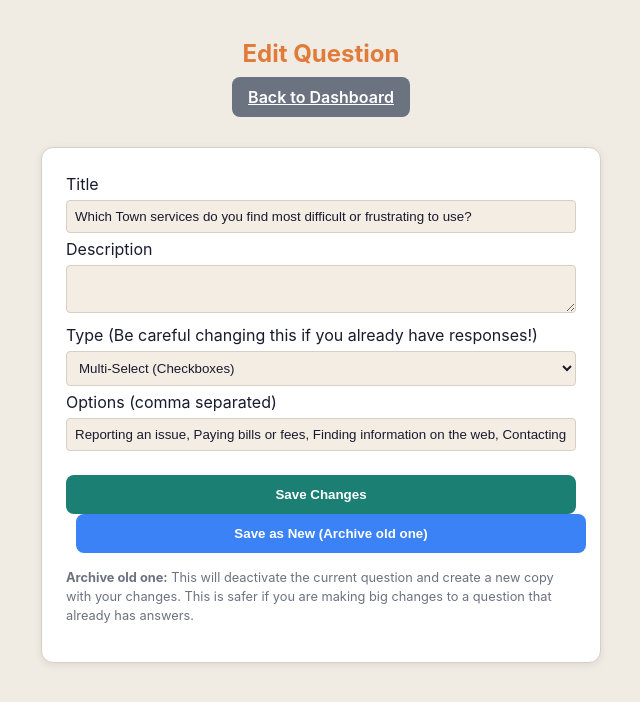
After one commit to Town-of-Apex/Feedback-Management-v2, a Flask app: page /admin/questions/1/edit in a window 1280 px wide. The commit adds this page. Shown: the top 702 px of the page, without its empty margins (319-959 px from the left). Run offline with Flask 3, Linux system fonts and the light colour scheme.

Commit message:
Removed password, updated formatting/design, etc etc

```diff
--- a/app/routes/admin.py
+++ b/app/routes/admin.py
@@ -1,28 +1,18 @@
-from flask import Blueprint, render_template, request, redirect, session, jsonify
+from flask import Blueprint, render_template, request, redirect, session, jsonify, make_response
 import os
+import io
+import csv
 from ..models import Question, Response, db
 
 admin_bp = Blueprint('admin', __name__)
 
 @admin_bp.route('/')
 def dashboard():
-    # Simple hardcoded check for now as per plan
-    if not session.get('is_admin'):
-        return render_template('admin_login.html')
-
     questions = Question.query.order_by(Question.order_index.asc()).all()
     return render_template('admin.html', questions=questions)
 
-@admin_bp.route('/login', methods=['POST'])
-def login():
-    if request.form.get('password') == os.getenv('ADMIN_PASSWORD', '').strip('"\'  '):
-        session['is_admin'] = True
-        return redirect('/admin')
-    return "Unauthorized", 401
-
 @admin_bp.route('/questions/add', methods=['POST'])
 def add_question():
-    if not session.get('is_admin'): return "Unauthorized", 401
     data = request.form
     new_q = Question(
         title=data['title'],
@@ -36,15 +26,91 @@ def add_question():
 
 @admin_bp.route('/questions/<int:id>/toggle', methods=['POST'])
 def toggle_question(id):
-    if not session.get('is_admin'): return "Unauthorized", 401
     q = Question.query.get_or_404(id)
     q.active = not q.active
     db.session.commit()
     return redirect('/admin')
 
+@admin_bp.route('/questions/<int:id>/edit', methods=['GET', 'POST'])
+def edit_question(id):
+    q = Question.query.get_or_404(id)
+
+    if request.method == 'GET':
+        return render_template('edit_question.html', question=q)
+
+    data = request.form
+    action = data.get('action')
+
+    # Handle re-creating as a separate question (archiving old)
+    if action == 'recreate':
+        # Deactivate the old one
+        q.active = False
+
+        # Create a new one
+        new_q = Question(
+            title=data['title'],
+            description=data.get('description'),
+            type=data['type'],
+            options=data.get('options', '').split(',') if data.get('options') else [],
+            order_index=q.order_index # Keep same order
+        )
+        db.session.add(new_q)
+        db.session.commit()
+        return redirect('/admin')
+
+    # Otherwise, update the existing one
+    q.title = data.get('title')
+    q.description = data.get('description')
+    q.type = data.get('type')
+    q.options = data.get('options', '').split(',') if data.get('options') else []
+
+    db.session.commit()
+    return redirect('/admin')
+
+@admin_bp.route('/export')
+def export_data():
+    # Query all responses joined with their questions
+    responses = db.session.query(Response, Question).join(Question, Response.question_id == Question.id).order_by(Response.timestamp.desc()).all()
+
+    # Create CSV in memory
+    output = io.StringIO()
+    writer = csv.writer(output)
+
+    # Header
+    writer.writerow(['Response ID', 'Timestamp', 'Question ID', 'Question Title', 'Question Type', 'User Session ID', 'Response Value', 'Upvotes', 'Downvotes'])
+
+    for r, q in responses:
+        # Format the response value based on the type
+        val = ""
+        if q.type in ['single_select', 'multi_select']:
+            val = ", ".join(r.selected_options) if r.selected_options else ""
+        elif q.type == 'ranking':
+            val = " > ".join(r.ranking) if r.ranking else ""
+        else: # short_text, word_cloud
+            val = r.text or ""
+
+        writer.writerow([
+            r.id,
+            r.timestamp.strftime('%Y-%m-%d %H:%M:%S'),
+            q.id,
+            q.title,
+            q.type,
+            r.user_session_id,
+            val,
+            r.votes_up,
+            r.votes_down
+        ])
+
+    # Create response
+    csv_body = output.getvalue()
+    response = make_response(csv_body)
+    response.headers["Content-Disposition"] = "attachment; filename=feedback_responses.csv"
+    response.headers["Content-type"] = "text/csv; charset=utf-8"
+
+    return response
+
 @admin_bp.route('/questions/<int:id>/delete', methods=['POST'])
 def delete_question(id):
-    if not session.get('is_admin'): return "Unauthorized", 401
     q = Question.query.get_or_404(id)
     db.session.delete(q)
     db.session.commit()
--- /dev/null
+++ b/app/templates/edit_question.html
@@ -0,0 +1,57 @@
+<!DOCTYPE html>
+<html>
+<head>
+    <title>Edit Question</title>
+    <link rel="stylesheet" href="/static/css/style.css">
+    <style>
+        input, select, textarea {
+            width: 100%;
+            padding: 8px;
+            margin: 4px 0;
+            background: var(--idea-bubble-bg);
+            border: 1px solid var(--border);
+            color: var(--text);
+            border-radius: 4px;
+        }
+    </style>
+</head>
+<body>
+    <div class="container" style="max-width: 600px;">
+        <header>
+            <h1>Edit Question</h1>
+            <a href="/admin" class="btn btn-primary" style="display:inline-block; width:auto; padding:8px 16px; background: var(--text-muted);">Back to Dashboard</a>
+        </header>
+
+        <section class="card">
+            <form action="/admin/questions/{{ question.id }}/edit" method="POST">
+                <label>Title</label>
+                <input type="text" name="title" value="{{ question.title }}" required>
+
+                <label>Description</label>
+                <textarea name="description">{{ question.description or '' }}</textarea>
+
+                <label>Type (Be careful changing this if you already have responses!)</label>
+                <select name="type">
+                    <option value="single_select" {% if question.type == 'single_select' %}selected{% endif %}>Single Select Poll</option>
+                    <option value="multi_select" {% if question.type == 'multi_select' %}selected{% endif %}>Multi-Select (Checkboxes)</option>
+                    <option value="short_text" {% if question.type == 'short_text' %}selected{% endif %}>Short Text / Idea List</option>
+                    <option value="word_cloud" {% if question.type == 'word_cloud' %}selected{% endif %}>Word Cloud</option>
+                    <option value="ranking" {% if question.type == 'ranking' %}selected{% endif %}>Ranking</option>
+                </select>
+
+                <label>Options (comma separated)</label>
+                <input type="text" name="options" value="{{ (question.options or []) | join(',') }}">
+
+                <div style="margin-top: 20px;">
+                    <button type="submit" name="action" value="update" class="btn btn-primary">Save Changes</button>
+                    <button type="submit" name="action" value="recreate" class="btn btn-primary" style="background: #3b82f6; margin-left: 10px;">Save as New (Archive old one)</button>
+                </div>
+
+                <p style="font-size: 0.8em; color: var(--text-muted); margin-top: 15px;">
+                    <strong>Archive old one:</strong> This will deactivate the current question and create a new copy with your changes. This is safer if you are making big changes to a question that already has answers.
+                </p>
+            </form>
+        </section>
+    </div>
+</body>
+</html>
```
Also changed, not shown: app/routes/public.py (+74 -2 lines), app/static/js/app.js (+92 -4 lines), app/static/js/charts.js (+11 -4 lines), app/templates/admin.html (+11 -5 lines), app/templates/admin_login.html (deleted, +0 -15 lines), data/feedback.db.
